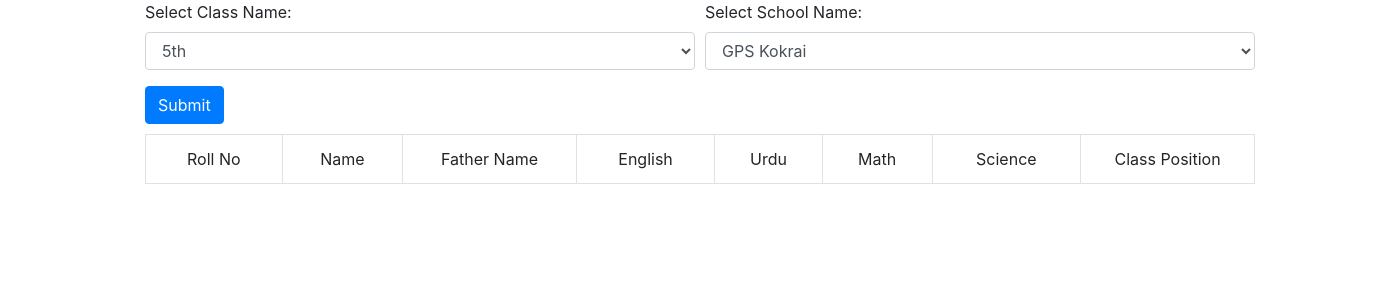
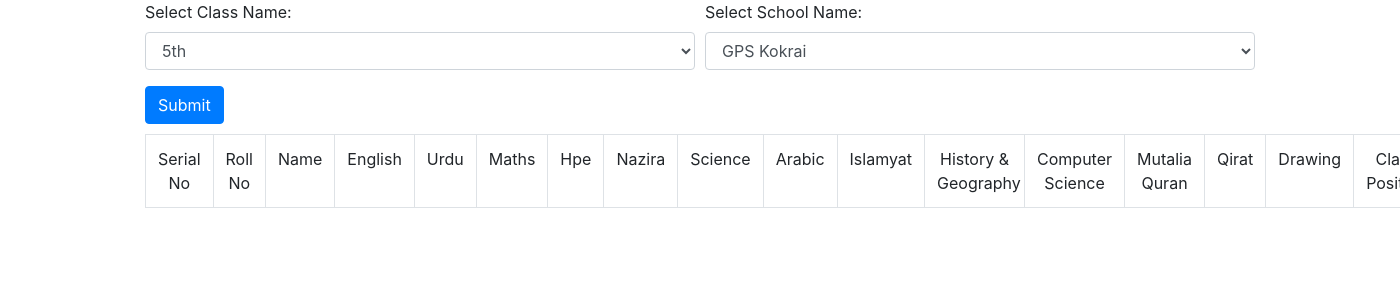
Before and after one commit to waqaskanju/School-Management-System, a PHP site: page /class_result.php in a window 1400 px wide; the page is wider, and only the part inside the window is pictured. Shown: the part 94-394 px from the top of that part. Run offline with PHP 8.4, Linux system fonts and the light colour scheme; some libraries are stand-ins or nearby versions.

Commit message:
remaining subjects added to class result

```diff
--- a/add_mark.php
+++ b/add_mark.php
@@ -57,7 +57,7 @@ if(isset($_GET['submit']))
         <div class="form-group">
           <p class="p-2 text-primary font-weight-bold"> Note: Please Enter Roll No, Make sure this Roll No is   already registered in students page, other wise it will not work. </p>
           <label for="rollno">Roll No:</label> <span id="aj_result" class="text-danger"></span>
-          <input type="number" class="form-control" id="rollno"  min="1" name="rollno" placeholder="type roll no" autofocus required onfocusout="check_roll_no_marks()">
+          <input type="number" class="form-control" id="rollno"  min="1" name="rollno" tabindex="1" placeholder="type roll no" autofocus required onfocusout="check_roll_no_marks()">
         </div>
         <div class="form-row">
           <div class="form-group col-md-3">
@@ -82,7 +82,7 @@ if(isset($_GET['submit']))
             </div>
             <div class="form-group col-md-3">
               <label for="science">Science:</label>
-              <input type="text" class="form-control" id="science" max="100" min="0" name="sci" value="0" placeholder="type science marks" required>
+              <input type="text" class="form-control" id="science" max="100" min="0"  tabindex="2" name="sci" value="0" placeholder="type science marks" required>
             </div>
             <div class="form-group col-md-3">
               <label for="arabic">Arabic:</label>
@@ -90,7 +90,7 @@ if(isset($_GET['submit']))
             </div>
             <div class="form-group col-md-3">
               <label for="islamyat">Islamyat:</label>
-              <input type="text" class="form-control" id="islamyat" max="100" min="0" name="isl" value="0" placeholder="type islamyat marks" required>
+              <input type="text" class="form-control" id="islamyat" max="100" min="0" name="isl"  tabindex="3" accesskey="z" value="0" placeholder="type islamyat marks" required>
             </div>
             <div class="form-group col-md-3">
               <label for="history">History & Geopraphy:</label>
--- a/class_result.php
+++ b/class_result.php
@@ -22,7 +22,7 @@
 
     </form>
     <table class="table table-bordered">
-      <tr> <td> Roll No </td> <td> Name </td> <td> Father Name </td> <td> English </td><td> Urdu</td><td> Math</td> <td> Science</td><td> Class Position</td> </tr>
+      <tr> <td> Serial No </td> <td> Roll No </td> <td> Name </td> <td> English </td><td> Urdu</td><td> Maths</td> <td> Hpe</td><td> Nazira</td><td> Science</td><td> Arabic</td><td> Islamyat</td> <td> History & Geography</td><td> Computer Science</td><td> Mutalia Quran</td> <td> Qirat</td> <td> Drawing</td>  <td> Class Position</td> </tr>
       <?php
         if(isset($_GET['submit']))
         {
@@ -30,11 +30,43 @@
           $school_name=$_GET['school'];
           $class_name= "'$class_name'";
           $school_name="'$school_name'";
-          $qs="SELECT students_info.Roll_No, students_info.Name,students_info.FName,marks.English_Marks, marks.Urdu_Marks,marks.Maths_Marks,marks.Science_Marks,students_info.Class_Position FROM chitor_db.students_info JOIN chitor_db.marks ON chitor_db.students_info.Roll_No = chitor_db.marks.Roll_No WHERE students_info.Class=$class_name AND students_info.School=$school_name";
+          $qs="SELECT students_info.Roll_No, students_info.Name,
+          marks.English_Marks,
+          marks.Urdu_Marks,
+          marks.Maths_Marks,
+          marks.Hpe_Marks,
+          marks.Nazira_Marks,
+          marks.Science_Marks,
+          marks.Arabic_Marks,
+          marks.Islamyat_Marks,
+          marks.History_Marks,
+          marks.Computer_Marks,
+          marks.Mutalia_Marks,
+          marks.Qirat_Marks,
+          marks.Drawing_Marks,students_info.Class_Position FROM chitor_db.students_info JOIN chitor_db.marks ON chitor_db.students_info.Roll_No = chitor_db.marks.Roll_No WHERE students_info.Class=$class_name AND students_info.School=$school_name";
           $qr=mysqli_query($link,$qs) or die('error:'.mysqli_error($link));
+          $i=1;
           while($qfa=mysqli_fetch_assoc($qr))
           {
-            echo  '<tr><td>'.$qfa['Roll_No']. '</td><td>'.$qfa['Name']. '</td><td>'.$qfa['FName']. '</td><td>'.$qfa['English_Marks'].'<td>'.$qfa['Urdu_Marks']. '</td><td>'.$qfa['Maths_Marks']. '</td><td>'.$qfa['Science_Marks'].'</td><td>'.$qfa['Class_Position']. '</td> </td></tr>';
+            echo  '<tr>
+                  <td>'.$i. '</td>
+                   <td>'.$qfa['Roll_No']. '</td>
+                   <td>'.$qfa['Name']. '</td>
+                   <td>'.$qfa['English_Marks'].'</td>
+                   <td>'.$qfa['Urdu_Marks']. '</td>
+                   <td>'.$qfa['Maths_Marks']. '</td>
+                   <td>'.$qfa['Hpe_Marks']. '</td>
+                   <td>'.$qfa['Nazira_Marks']. '</td>
+                   <td>'.$qfa['Science_Marks'].'</td>
+                   <td>'.$qfa['Arabic_Marks']. '</td>
+                   <td>'.$qfa['Islamyat_Marks']. '</td>
+                   <td>'.$qfa['History_Marks']. '</td>
+                   <td>'.$qfa['Computer_Marks']. '</td>
+                   <td>'.$qfa['Mutalia_Marks']. '</td>
+                   <td>'.$qfa['Qirat_Marks']. '</td>
+                   <td>'.$qfa['Drawing_Marks']. '</td>
+                   <td>'.$qfa['Class_Position']. '</td> </td></tr>';
+                   $i++;
           }
         }
       ?>
--- a/comming_soon.html
+++ b/comming_soon.html
@@ -20,3 +20,6 @@ Also Select the previous CLass and School From Local Stroage.
 
 
 Feature 3: Class Result missing key subjects.
+
+
+Feature 4: Add tab index to Add marks and edit marks
--- a/css/style.css
+++ b/css/style.css
@@ -49,8 +49,21 @@ hr {
 }
 
 
+
 @media print {
     .same-page {
       break-inside: avoid;
     }
+
+   table.table-bordered{
+    border:1px solid blue;
+    margin-top:20px;
   }
+table.table-bordered > thead > tr > th{
+    border:1px solid blue;
+}
+table.table-bordered > tbody > tr > td{
+    border:1px solid blue;
+}
+
+  }
--- a/sand_box.php
+++ b/sand_box.php
@@ -11,6 +11,7 @@ $link=require_once('db_connection.php');
 								<link rel="stylesheet" href="css/bootstrap.min.css">
 								<link rel="stylesheet" href="css/custom.css">
 								<link rel="stylesheet" href="css/style.css">
+
 						  	<script type="text/javascript" src="js/jquery3.6.js">  </script>
 						  	<script type="text/javascript" src="js/bootstrap.bundle.js">  </script>
 						  	<script type="text/javascript" src="js/bootstrap.bundle.min.js.map">  </script>
```
Also changed, not shown: award_list.php (+22 -3 lines), index.php (+11 -5 lines), update_marks.php (+7 -2 lines).
